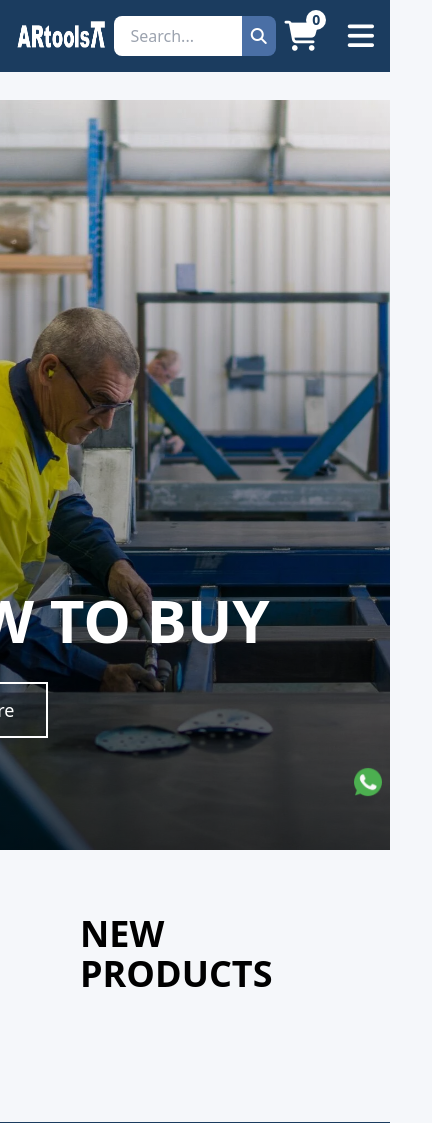
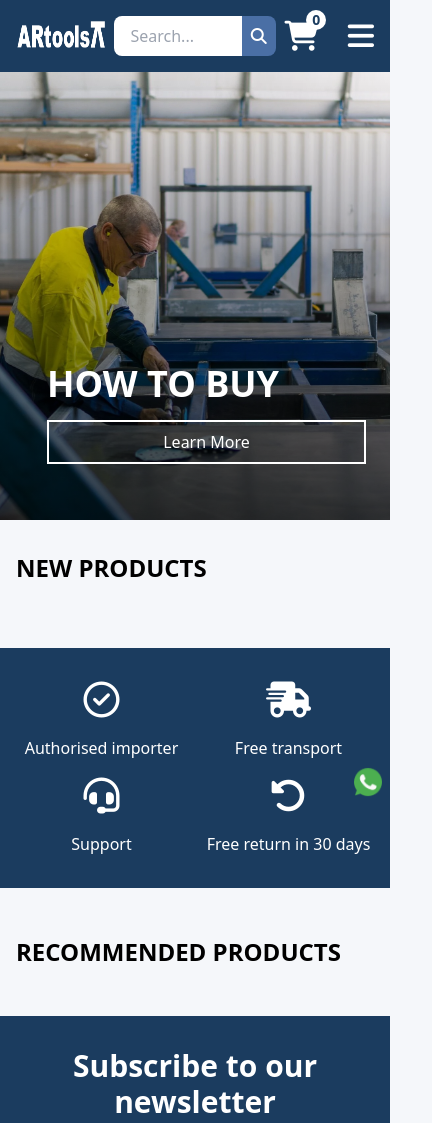
Before and after one commit to nico130301/artools-v2, a website: page src/html/main.html in a window 390 px wide. Shown: the top 1123 px of the page, 432 px wide, since content can reach past the window. Drawn offline with Linux system fonts and the light colour scheme; no server answers; a script that the page names is missing.

Commit message:
design mobile

```diff
--- a/src/html/main.html
+++ b/src/html/main.html
@@ -16,29 +16,28 @@
     <div class="top"></div>
 
     <div class="slideshow relative w-full">
-      <img class="slideshowPhoto w-full h-[750px] object-cover" src="../images/unior1.jpg" alt="Slide 1">
+      <img class="slideshowPhoto w-full h-[450px] md:h-[750px] object-cover" src="../images/unior1.jpg" alt="Slide 1">
       <div class="absolute inset-0 bg-gradient-to-t from-black/70 to-transparent"></div>
-        <div class="howToBuy absolute bottom-20 right-[10%] p-8 text-white w-[500px] z-10">
-          <div class="howToBuyTitle text-6xl font-bold mb-8">
-            HOW TO BUY
-          </div>
-          <a onclick="location.href='./howToBuy.html'" class="inline-block">
-            <button class="learn-more-btn border-2 border-white px-8 py-3 text-lg font-medium hover:bg-white hover:text-mainblue transition-all duration-300">
-              Learn More
-            </button>
-          </a>
+      <div class="howToBuy absolute bottom-10 md:bottom-20 right-2 md:right-[10%] p-4 md:p-8 text-white w-[90%] md:w-[500px] z-10">
+        <div class="howToBuyTitle text-4xl md:text-6xl font-bold mb-4 md:mb-8">
+          HOW TO BUY
         </div>
+        <a onclick="location.href='./howToBuy.html'" class="inline-block w-full md:w-auto">
+          <button class="learn-more-btn border-2 border-white px-6 md:px-8 py-2 md:py-3 text-base md:text-lg font-medium hover:bg-white hover:text-mainblue transition-all duration-300 w-full md:w-auto">
+            Learn More
+          </button>
+        </a>
       </div>
     </div>
 
-    <div class="newProducts container mx-auto px-20 mt-16">
-      <div class="newProductsText text-4xl font-bold mb-8">NEW PRODUCTS</div>
+    <div class="newProducts container mx-auto px-4 md:px-20 mt-8 md:mt-16">
+      <div class="newProductsText text-2xl md:text-4xl font-bold mb-4 md:mb-8">NEW PRODUCTS</div>
 
-      <div class="newProductsGrid grid grid-cols-4 gap-8"></div>
+      <div class="newProductsGrid grid grid-cols-2 md:grid-cols-4 gap-4 md:gap-8"></div>
     </div>
 
-    <div class="benefitsContainer bg-mainblue text-white my-24 py-14">
-      <div class="grid grid-cols-4 gap-8 container mx-auto px-4">
+    <div class="benefitsContainer bg-mainblue text-white my-12 md:my-24 py-8 md:py-14">
+      <div class="grid grid-cols-2 md:grid-cols-4 gap-4 md:gap-8 container mx-auto px-4">
         <div class="benefitItem flex flex-col items-center space-y-4">
           <div class="benefit1 text-4xl">
             <i class="benefitImage fa-regular fa-circle-check"></i>
@@ -69,10 +68,10 @@
       </div>
     </div>
 
-    <div class="recommendedProducts container mx-auto px-20 my-16">
-      <div class="recommendedProductsText text-4xl font-bold mb-8">RECOMMENDED PRODUCTS</div>
+    <div class="recommendedProducts container mx-auto px-4 md:px-20 my-8 md:my-16">
+  <div class="recommendedProductsText text-2xl md:text-4xl font-bold mb-4 md:mb-8">RECOMMENDED PRODUCTS</div>
 
-      <div class="recommendedProductsGrid grid grid-cols-4 gap-8"></div>
+  <div class="recommendedProductsGrid grid grid-cols-2 md:grid-cols-4 gap-4 md:gap-8"></div>
     </div>
 
     <div class="footer"></div>
--- a/src/html/utils/header.html
+++ b/src/html/utils/header.html
@@ -72,7 +72,7 @@
 </div>
 
 <!-- Mobile Menu Overlay -->
-<div class="mobileMenu fixed inset-0 bg-black/50 z-50 hidden h-96" id="mobileMenu">
+<div class="mobileMenu fixed inset-0 bg-black/50 z-50 hidden h-[64rem]" id="mobileMenu">
     <div class="bg-mainblue absolute right-0 transform translate-x-full transition-transform duration-300">
         <!-- Close Button -->
         <div class="flex justify-end p-4">
--- a/src/input.css
+++ b/src/input.css
@@ -45,8 +45,12 @@
     @apply fixed right-[2%] bottom-[5%];
   }
 
+  html{
+    @apply w-full overflow-x-hidden;
+  }
+
   .body {
-    @apply pt-[100px] bg-bgblue;
+    @apply pt-[70px] md:pt-[100px] bg-bgblue overflow-x-hidden ;
   }
 
   .top {
```
Also changed, not shown: src/output.css.
